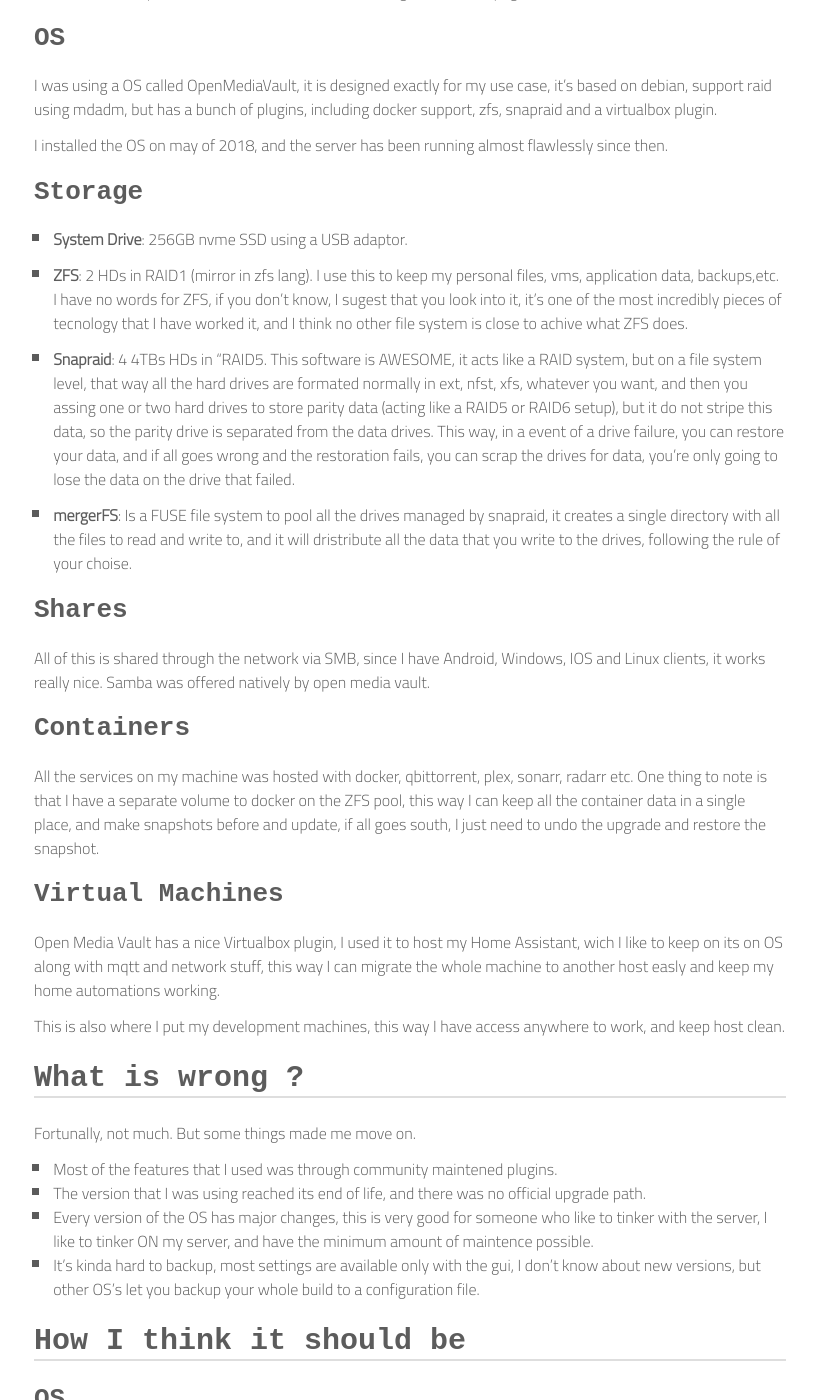
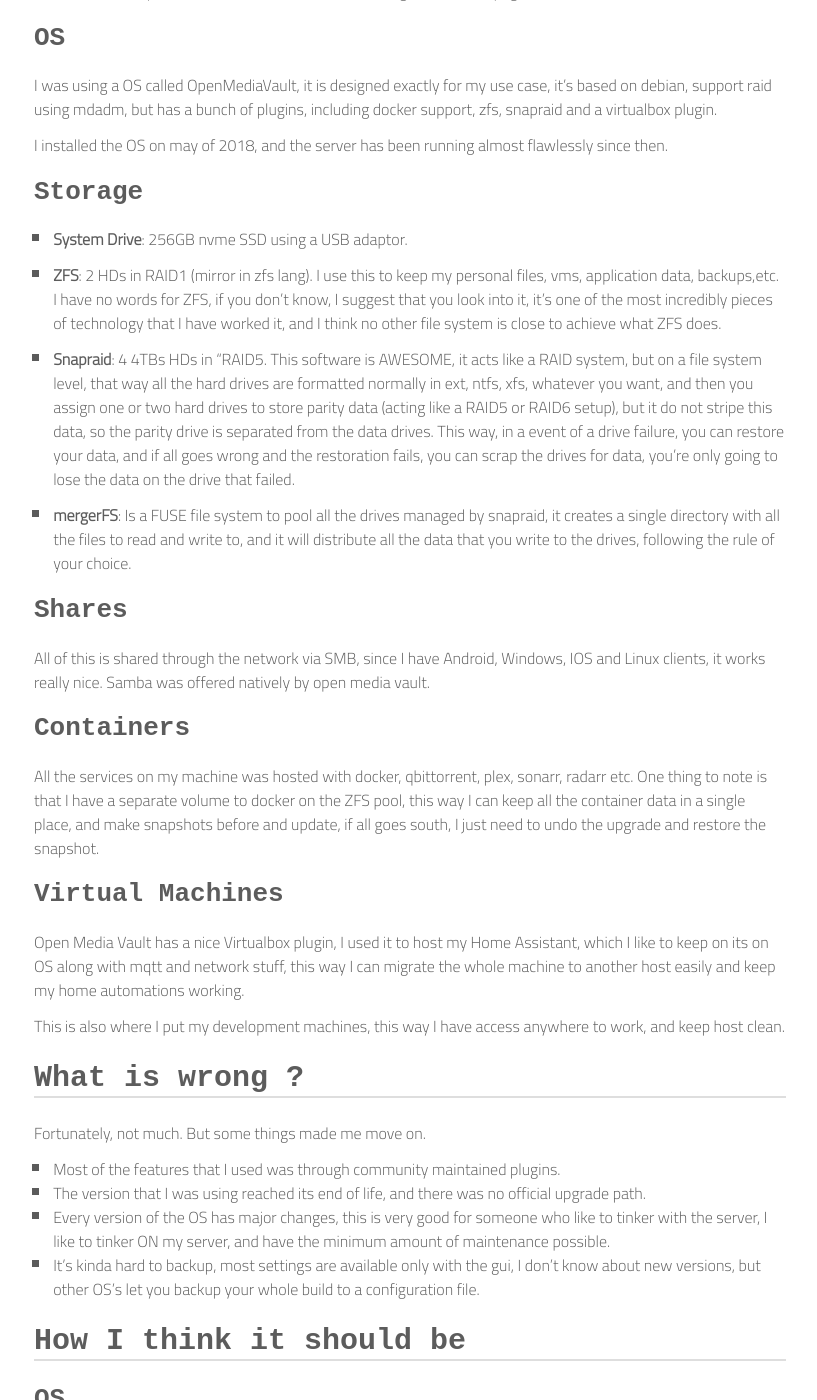
Before and after one commit to danielbibit/danielbibit.github.io, a Jekyll site: the page built from _posts/2021-07-22-nas-migration.md, in a window 1280 px wide and 1400 px high, scrolled down 508 px. Shown: the whole window, without its empty margins (230-1047 px from the left). Built offline with Jekyll 4.4.1, drawn with Linux system fonts in a browser that asks for light colours; some web fonts are replaced; some of the changed text lies outside the part shown.

Commit message:
Fix typos

```diff
--- a/_posts/2021-07-22-nas-migration.md
+++ b/_posts/2021-07-22-nas-migration.md
@@ -27,21 +27,21 @@
 * **System Drive**: 256GB nvme SSD using a USB adaptor.
 
 * **ZFS**: 2 HDs in RAID1 (mirror in zfs lang). I use this to keep my personal files, vms,
-application data, backups,etc. I have no words for ZFS, if you don't know, I sugest that you look
-into it, it's one of the most incredibly pieces of tecnology that I have worked it, and I think no
-other file system is close to achive what ZFS does.
+application data, backups,etc. I have no words for ZFS, if you don't know, I suggest that you look
+into it, it's one of the most incredibly pieces of technology that I have worked it, and I think no
+other file system is close to achieve what ZFS does.
 
 * **Snapraid**: 4 4TBs HDs in "RAID5. This software is AWESOME, it acts like a RAID system, but on a
-file system level, that way all the hard drives are formated normally in ext, nfst, xfs, whatever
-you want, and then you assing one or two hard drives to store parity data (acting like a RAID5
+file system level, that way all the hard drives are formatted normally in ext, ntfs, xfs, whatever
+you want, and then you assign one or two hard drives to store parity data (acting like a RAID5
 or RAID6 setup), but it do not stripe this data, so the parity drive is separated from the data
 drives. This way, in a event of a drive failure, you can restore your data, and if all goes wrong
 and the restoration fails, you can scrap the drives for data, you're only going to lose the data on
 the drive that failed.
 
 * **mergerFS**: Is a FUSE file system to pool all the drives managed by snapraid, it creates a
-single directory with all the files to read and write to, and it will dristribute all the data that
-you write to the drives, following the rule of your choise.
+single directory with all the files to read and write to, and it will distribute all the data that
+you write to the drives, following the rule of your choice.
 
 ## Shares
 All of this is shared through the network via SMB, since I have Android, Windows, IOS and Linux
@@ -54,19 +54,19 @@
 just need to undo the upgrade and restore the snapshot.
 
 ## Virtual Machines
-Open Media Vault has a nice Virtualbox plugin, I used it to host my Home Assistant, wich I like to
+Open Media Vault has a nice Virtualbox plugin, I used it to host my Home Assistant, which I like to
 keep on its on OS along with mqtt and network stuff, this way I can migrate the whole machine to
-another host easly and keep my home automations working.
+another host easily and keep my home automations working.
 
 This is also where I put my development machines, this way I have access anywhere to work, and keep
 host clean.
 
 # What is wrong ?
-Fortunally, not much. But some things made me move on.
-* Most of the features that I used was through community maintened plugins.
+Fortunately, not much. But some things made me move on.
+* Most of the features that I used was through community maintained plugins.
 * The version that I was using reached its end of life, and there was no official upgrade path.
 * Every version of the OS has major changes, this is very good for someone who like to tinker with
-the server, I like to tinker ON my server, and have the minimum amount of maintence possible.
+the server, I like to tinker ON my server, and have the minimum amount of maintenance possible.
 * It's kinda hard to backup, most settings are available only with the gui, I don't know about new
 versions, but other OS's let you backup your whole build to a configuration file.
 
```
Also changed, not shown: other parts of _posts/2021-07-22-nas-migration.md (+8 -8 lines).
